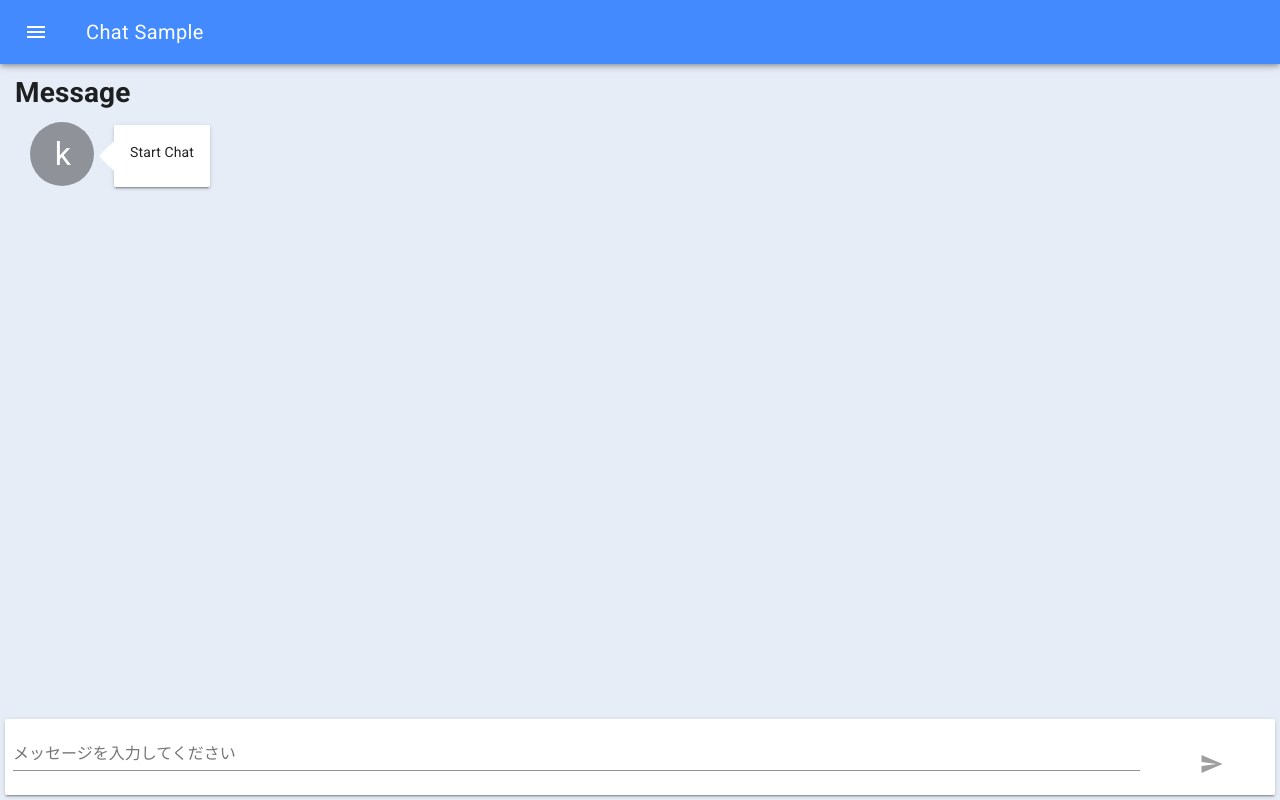
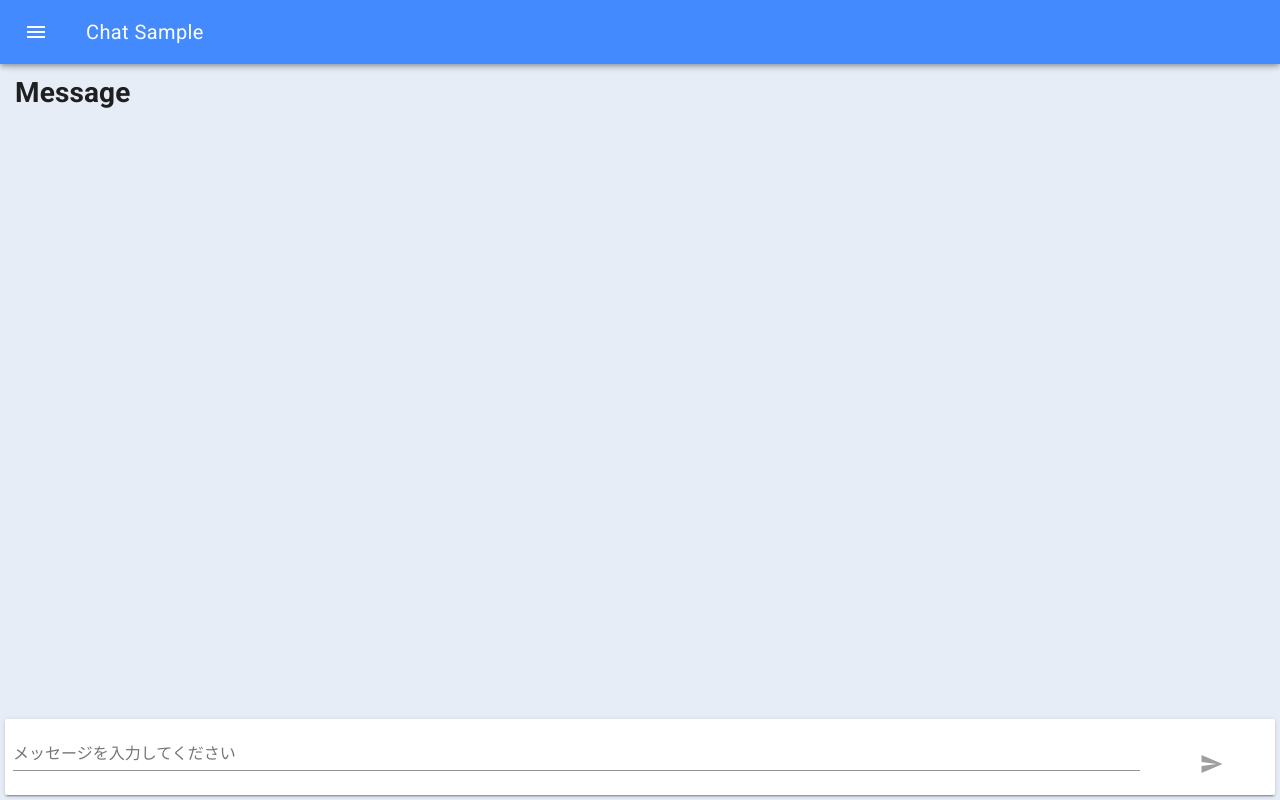
Before and after one commit to k-cafe/ChatSampleVue, a Vue app in the folder chat-sample/: page /#/chat in a window 1280 px wide. Built offline with nearby package versions, Linux system fonts and the light colour scheme.

Commit message:
add comment view

```diff
--- a/chat-sample/src/components/Message.vue
+++ b/chat-sample/src/components/Message.vue
@@ -1,10 +1,20 @@
 <template>
   <div class="margin-15px">
-    <div class="display-inline-block">
+    <div v-if="!this.isYourComment">
+      <div class="display-inline-block">
         <md-avatar class="md-avatar-icon md-large">{{ initial }}</md-avatar>
+      </div>
+      <div class="display-inline-block">
+        <md-card class="md-large other-comment"><md-card-content>{{ comment.message }}</md-card-content></md-card>
+      </div>
     </div>
-    <div class="display-inline-block">
-      <md-card class="md-large margin-left-20"><md-card-content>{{ comment.message }}</md-card-content></md-card>
+    <div v-else class="text-right">
+      <div class="display-inline-block">
+        <md-card class="md-large your-comment"><md-card-content>{{ comment.message }}</md-card-content></md-card>
+      </div>
+      <div class="display-inline-block">
+        <md-avatar class="md-avatar-icon md-large">{{ initial }}</md-avatar>
+      </div>
     </div>
   </div>
 </template>
@@ -22,10 +32,13 @@
   .text-center {
     text-align: center;
   }
-  .margin-left-20 {
+  .text-right {
+    text-align: right;
+  }
+  .other-comment {
     margin-left: 20px;
   }
-  .margin-left-20:before {
+  .other-comment:before {
     content: "";
     position: absolute;
     top: 50%;
@@ -34,9 +47,22 @@
     border: 15px solid transparent;
     border-right: 15px solid white;
   }
+  .your-comment {
+    margin-right: 20px;
+  }
+  .your-comment:before {
+    content: "";
+    position: absolute;
+    top: 50%;
+    left: 100%;
+    margin-top: -15px;
+    border: 15px solid transparent;
+    border-left: 15px solid white;
+  }
 </style>
 
 <script>
+import { mapGetters } from 'vuex';
 import { Comment } from '../models';
 
 export default {
@@ -48,6 +74,10 @@ export default {
     },
   },
   computed: {
+      ...mapGetters('user', ['user']),
+      isYourComment() {
+        return this.comment.user.id === this.user.id;
+      },
       initial() {
         return this.comment.user.name.substring(0, 1);
       },
--- a/chat-sample/src/components/MessageList.vue
+++ b/chat-sample/src/components/MessageList.vue
@@ -1,38 +1,25 @@
 <template>
   <div class="margin-15px">
     <h1>Message</h1>
-    <chat-message :comment="comment"></chat-message>
+    <div v-if="hasComments">
+      <div v-for="comment in this.comments" :key="comment.id">
+        <chat-message :comment="comment"></chat-message>
+      </div>
+    </div>
   </div>
 </template>
 
 <style scoped>
-  .display-inline-block {
-    display: inline-block;
-  }
   .margin-15px {
     margin-top: 15px;
     margin-bottom: 15px;
     margin-left: 15px;
     margin-right: 15px;
   }
-  .text-center {
-    text-align: center;
-  }
-  .margin-left-20 {
-    margin-left: 20px;
-  }
-  .margin-left-20:before {
-    content: "";
-    position: absolute;
-    top: 50%;
-    left: -30px;
-    margin-top: -15px;
-    border: 15px solid transparent;
-    border-right: 15px solid white;
-  }
 </style>
 
 <script>
+import { mapGetters } from 'vuex';
 import { Comment, User } from '../models';
 import Message from './Message.vue';
 
@@ -46,5 +33,9 @@ export default {
   components: {
     'chat-message': Message,
   },
+  computed: {
+    ...mapGetters('comments', ['comments']),
+    hasComments() { return this.comments.length > 0; }
+  },
 }
 </script>
```
